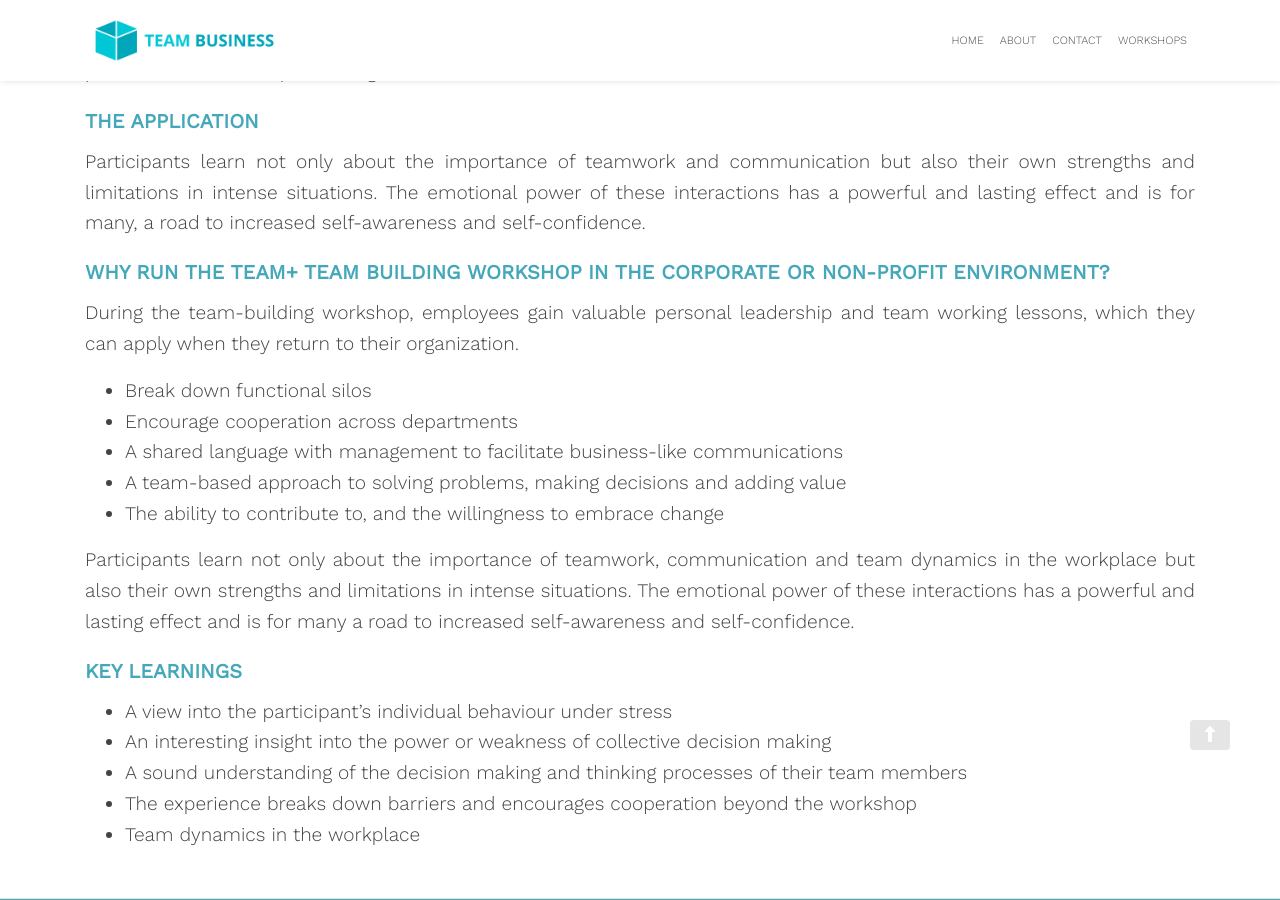
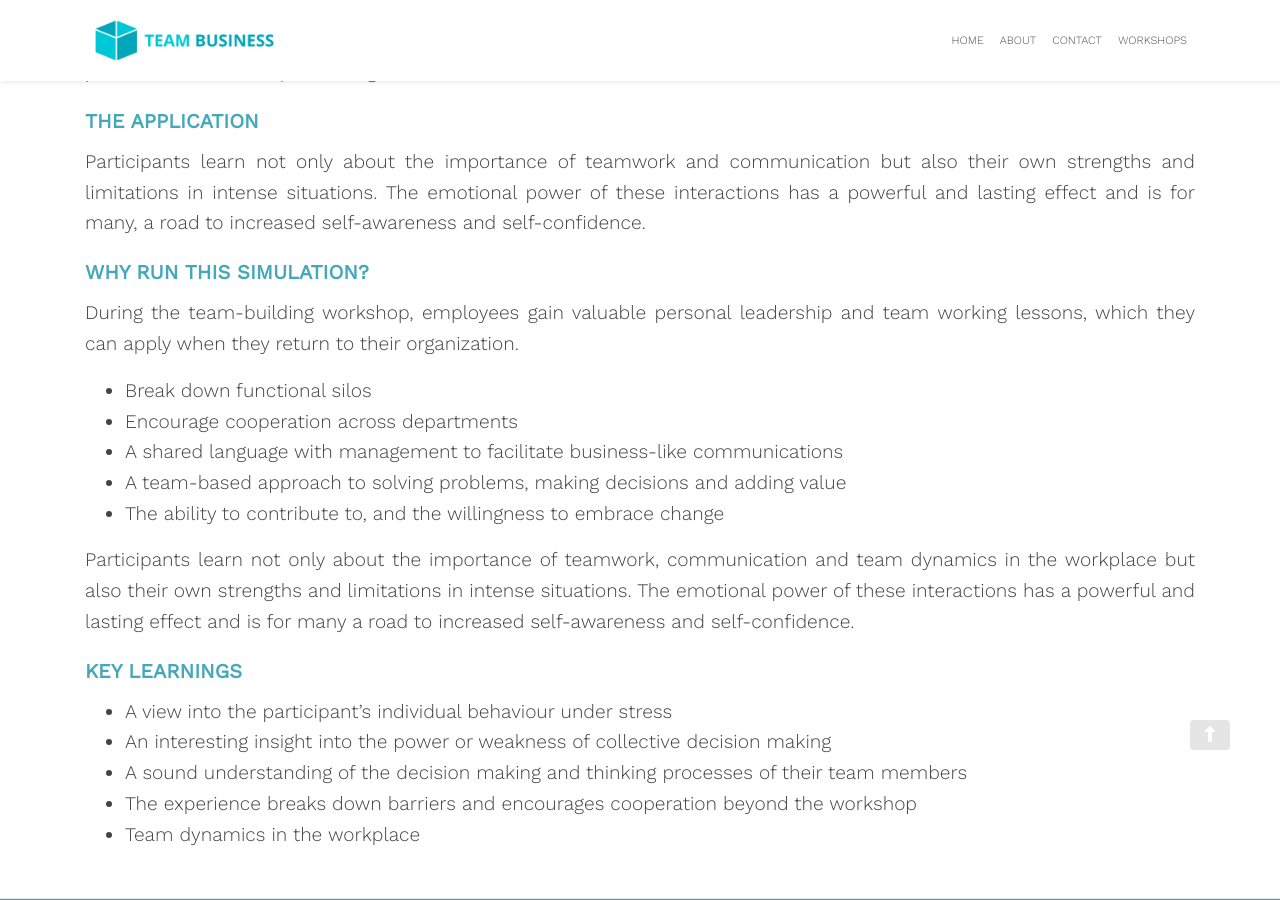
Before and after one commit to zac-heisey/team-business, a Jekyll site: the page built from _pages/team-building-workshop.md, in a window 1280 px wide and 900 px high, scrolled down 1126 px. Built offline with Jekyll 4.4.1, drawn with Linux system fonts in a browser that asks for light colours; nearby versions of some CDN libraries.

Commit message:
Update from Forestry.io Lara Azzam updated _pages/team-building-workshop.md

```diff
--- a/_pages/team-building-workshop.md
+++ b/_pages/team-building-workshop.md
@@ -22,7 +22,7 @@ In this simulation, business competition among the teams is structured to be par
 
 Participants learn not only about the importance of teamwork and communication but also their own strengths and limitations in intense situations. The emotional power of these interactions has a powerful and lasting effect and is for many, a road to increased self-awareness and self-confidence.
 
-### Why run the TEAM+ Team Building Workshop in the Corporate or Non-Profit Environment?
+### WHY RUN THIS SIMULATION?
 
 During the team-building workshop, employees gain valuable personal leadership and team working lessons, which they can apply when they return to their organization.
 
```
